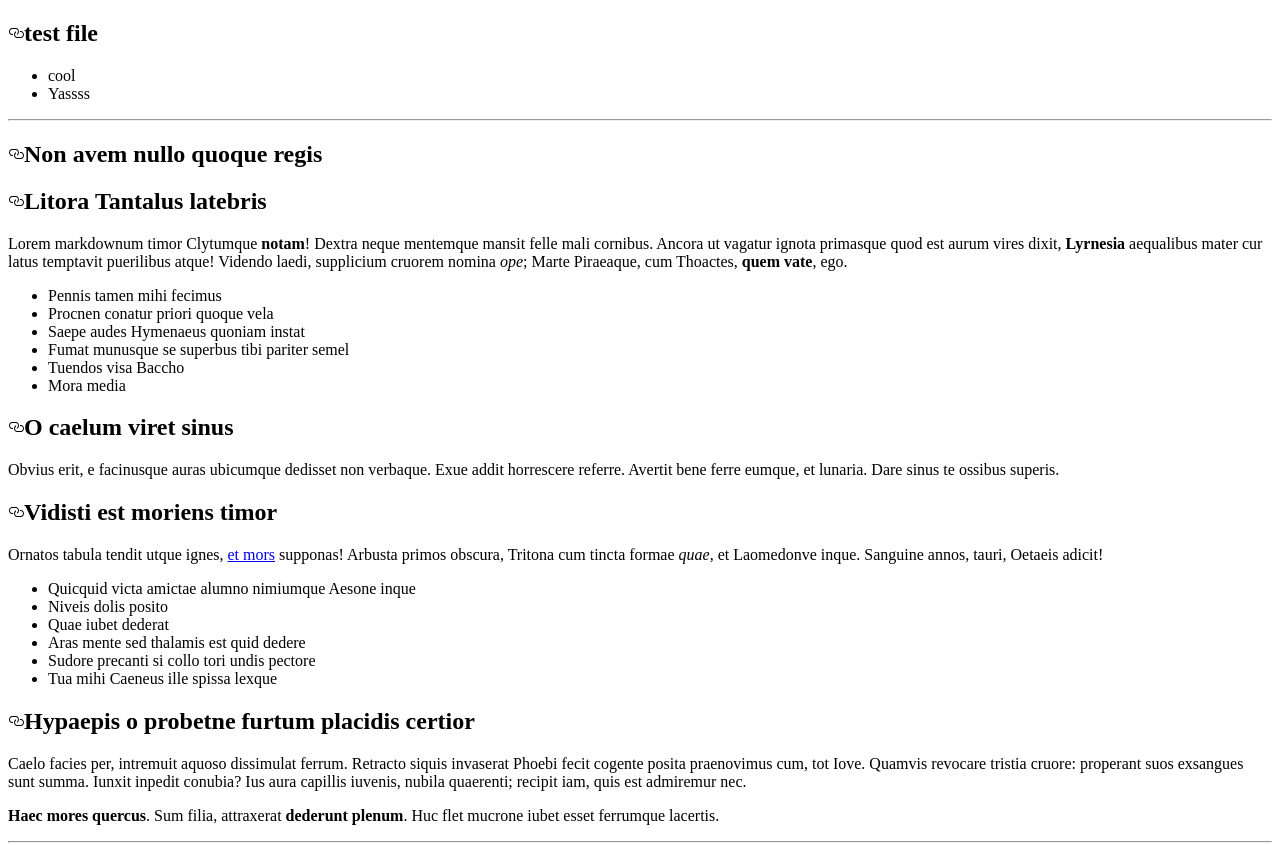
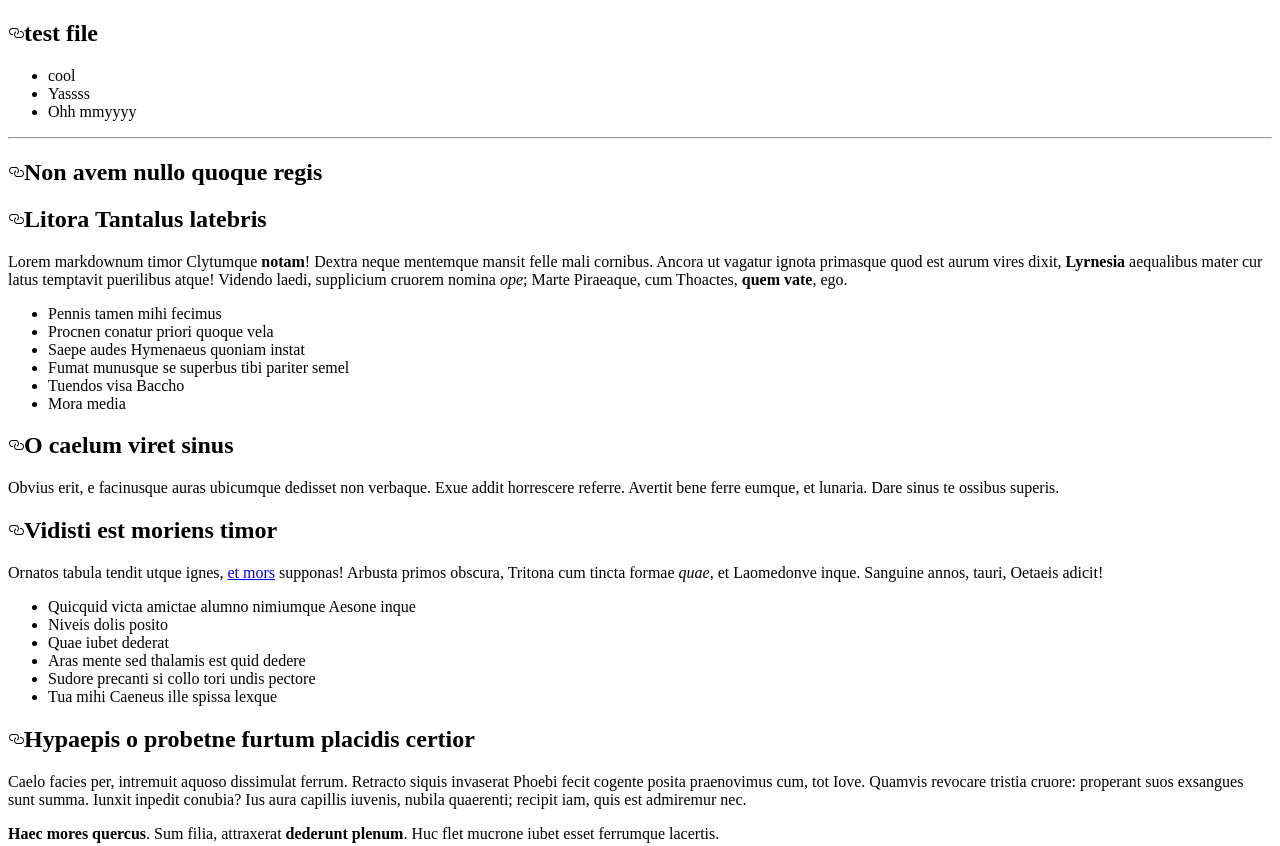
Before and after one commit to brettapeters/GCPFunctionBlog, a plain HTML site: page index.html in a window 1280 px wide. Shown: the top 846 px of the page. Drawn offline with Linux system fonts and the light colour scheme.

Commit message:
Automatic build - 9/7/2018, 8:58:06 PM

```diff
--- a/index.html
+++ b/index.html
@@ -8,6 +8,7 @@
 <ul>
 <li>cool</li>
 <li>Yassss</li>
+<li>Ohh mmyyyy</li>
 </ul>
 </article></div><hr/><div id="file" class="instapaper_body md" data-path="posts/2018-09-07-my-second-post.md"><article class="markdown-body entry-content" itemprop="text"><h1><a id="user-content-non-avem-nullo-quoque-regis" class="anchor" aria-hidden="true" href="#non-avem-nullo-quoque-regis"><svg class="octicon octicon-link" viewBox="0 0 16 16" version="1.1" width="16" height="16" aria-hidden="true"><path fill-rule="evenodd" d="M4 9h1v1H4c-1.5 0-3-1.69-3-3.5S2.55 3 4 3h4c1.45 0 3 1.69 3 3.5 0 1.41-.91 2.72-2 3.25V8.59c.58-.45 1-1.27 1-2.09C10 5.22 8.98 4 8 4H4c-.98 0-2 1.22-2 2.5S3 9 4 9zm9-3h-1v1h1c1 0 2 1.22 2 2.5S13.98 12 13 12H9c-.98 0-2-1.22-2-2.5 0-.83.42-1.64 1-2.09V6.25c-1.09.53-2 1.84-2 3.25C6 11.31 7.55 13 9 13h4c1.45 0 3-1.69 3-3.5S14.5 6 13 6z"></path></svg></a>Non avem nullo quoque regis</h1>
 <h2><a id="user-content-litora-tantalus-latebris" class="anchor" aria-hidden="true" href="#litora-tantalus-latebris"><svg class="octicon octicon-link" viewBox="0 0 16 16" version="1.1" width="16" height="16" aria-hidden="true"><path fill-rule="evenodd" d="M4 9h1v1H4c-1.5 0-3-1.69-3-3.5S2.55 3 4 3h4c1.45 0 3 1.69 3 3.5 0 1.41-.91 2.72-2 3.25V8.59c.58-.45 1-1.27 1-2.09C10 5.22 8.98 4 8 4H4c-.98 0-2 1.22-2 2.5S3 9 4 9zm9-3h-1v1h1c1 0 2 1.22 2 2.5S13.98 12 13 12H9c-.98 0-2-1.22-2-2.5 0-.83.42-1.64 1-2.09V6.25c-1.09.53-2 1.84-2 3.25C6 11.31 7.55 13 9 13h4c1.45 0 3-1.69 3-3.5S14.5 6 13 6z"></path></svg></a>Litora Tantalus latebris</h2>
```
